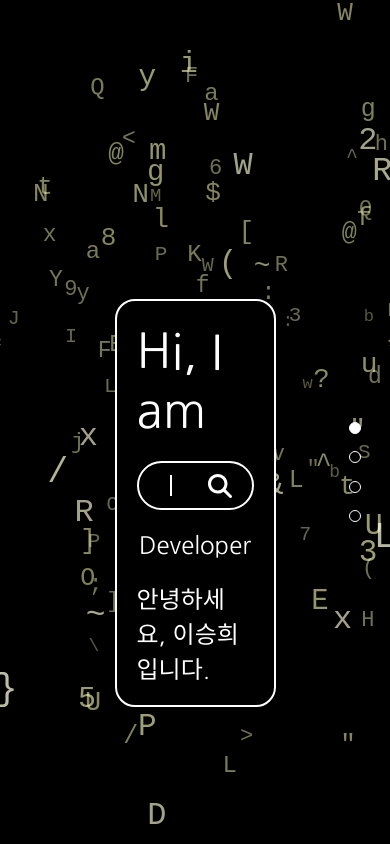
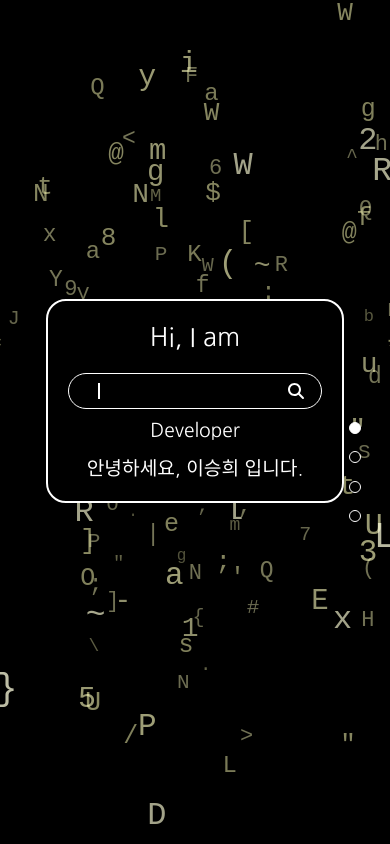
Before and after one commit to Judyy22/hello_my_name_is, a React (Create React App) app: page / in a window 390 px wide. Built offline with nearby package versions, Linux system fonts and the light colour scheme.

Commit message:
메인화면 반응형

```diff
--- a/src/App.js
+++ b/src/App.js
@@ -1,9 +1,5 @@
 import "./App.css";
-import { Routes, Route } from "react-router-dom";
 import Home from "./pages/Home";
-import Skill from "./pages/Skill";
-import SkillDetail from "./pages/SkillDetail";
-
 function App() {
     return (
         <div>
--- a/src/components/Dots.js
+++ b/src/components/Dots.js
@@ -1,3 +1,5 @@
+import { useNavigate } from "react-router-dom";
+
 const Dot = ({ num, scrollIndex }) => {
     return (
         <div
--- a/src/components/Home/Hello.css
+++ b/src/components/Home/Hello.css
@@ -29,14 +29,15 @@
     justify-content: space-between;
     align-items: center;
 }
-.glassicon {
-    margin: 15px;
-    font-size: 1.5em;
-}
 .randomText {
     font-size: 1.3em;
     position: relative;
     left: 20px;
+}
+
+.glassicon {
+    margin: 15px;
+    font-size: 1.5em;
 }
 
 .randomText::after {
@@ -56,7 +57,7 @@
 }
 
 .developer {
-    font-size: 1.5em;
+    font-size: 1.6em;
     display: flex;
     justify-content: center;
     padding: 20px;
@@ -67,3 +68,32 @@
     display: flex;
     justify-content: center;
 }
+
+@media screen {
+    .textbox {
+        width: 65vw;
+    }
+    .first-textbox {
+        font-size: 1.6em;
+    }
+    .randomBox {
+        border: 1px solid white;
+        padding: 2px;
+        height: 30px;
+        display: flex;
+    }
+    .randomText {
+        font-size: 1em;
+    }
+    .glassicon {
+        margin: 15px;
+        font-size: 1em;
+    }
+    .developer {
+        font-size: 1.2em;
+        padding: 10px;
+    }
+    .name {
+        font-size: 1.2em;
+    }
+}
--- a/src/pages/Skill.js
+++ /dev/null
@@ -1,7 +0,0 @@
-import React from "react";
-
-const Skill = () => {
-    return <div>Skill</div>;
-};
-
-export default Skill;
--- a/src/pages/SkillDetail.js
+++ /dev/null
@@ -1,7 +0,0 @@
-import React from "react";
-
-const SkillDetail = () => {
-    return <div>SkillDetail</div>;
-};
-
-export default SkillDetail;
```
